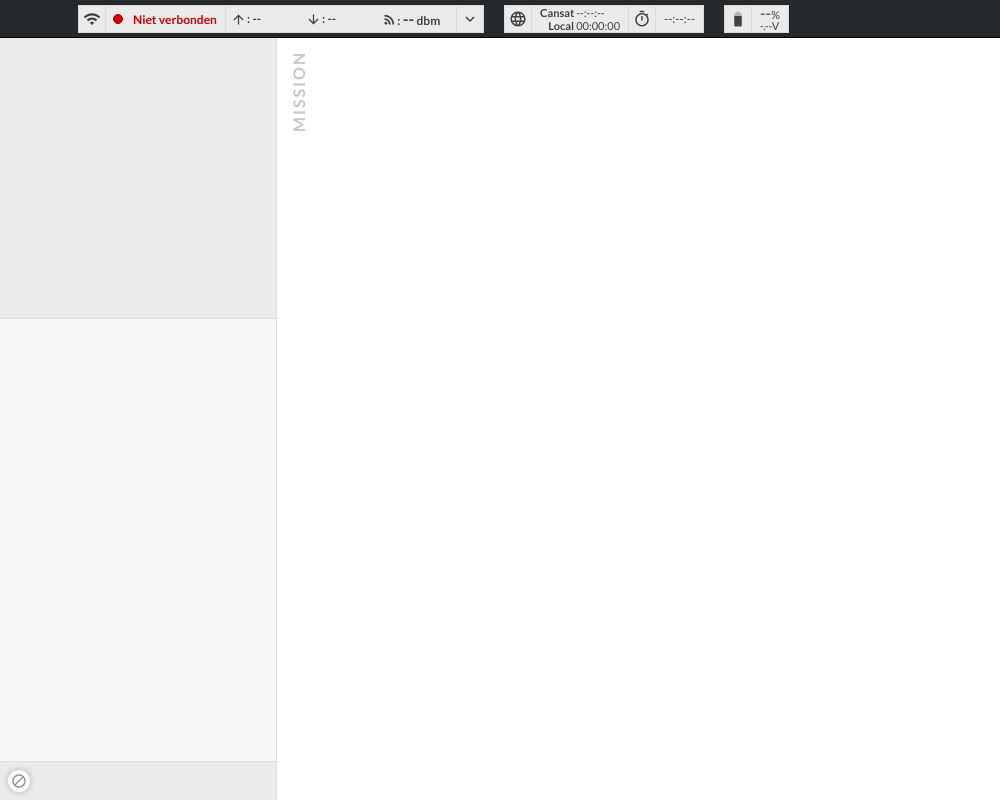
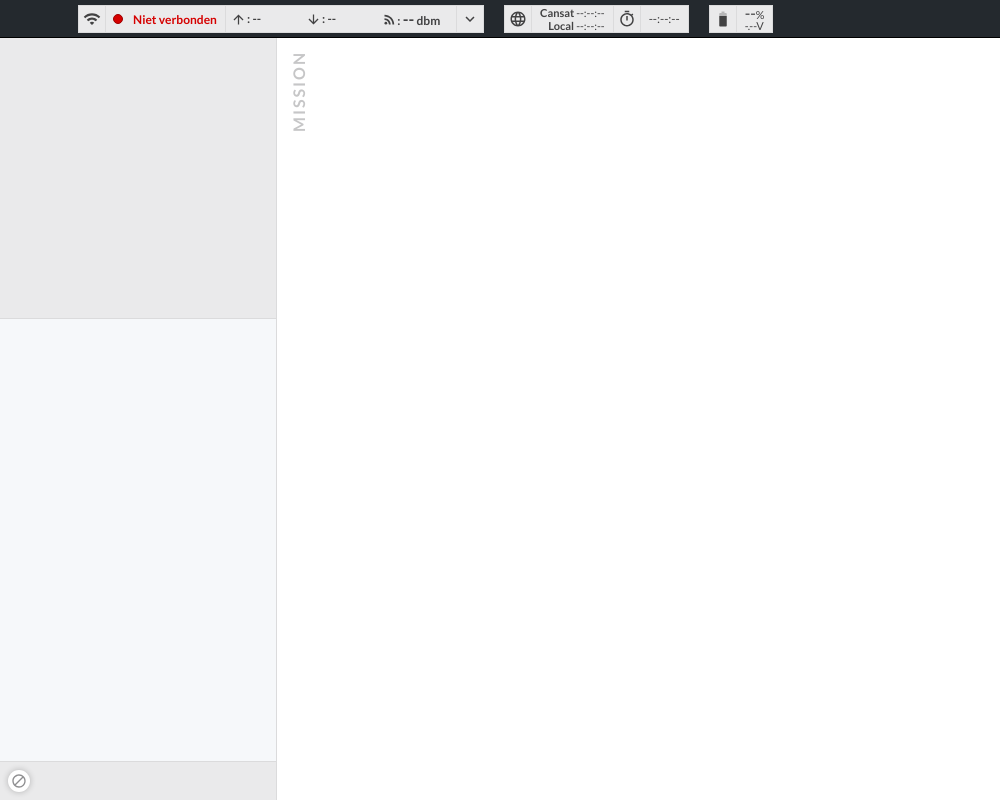
Before and after one commit to Stanislascollege-CanSat/Delta-MCS, an Electron app: page main.html in a window 1000 px wide. Drawn offline with nearby package versions, Linux system fonts and the light colour scheme; no server answers.

Commit message:
Add clock span

```diff
--- a/main.html
+++ b/main.html
@@ -58,7 +58,7 @@
         <div class="icon" id="clockIcon" title="Clocks"></div>
         <div id="clockHolder">
           <div id="clockGPS"><span class="bold clockSpan">Cansat</span> --:--:--</div>
-          <div id="clockLocal"><span class="bold clockSpan">Local</span> 00:00:00</div>
+          <div id="clockLocal"><span class="bold clockSpan">Local</span> <span id="clockLocalInner">--:--:--</span></div>
         </div>
         <div class="icon" id="missionclockIcon" title="Mission Timer"></div>
         <div id="missionClock">--:--:--</div>
```
